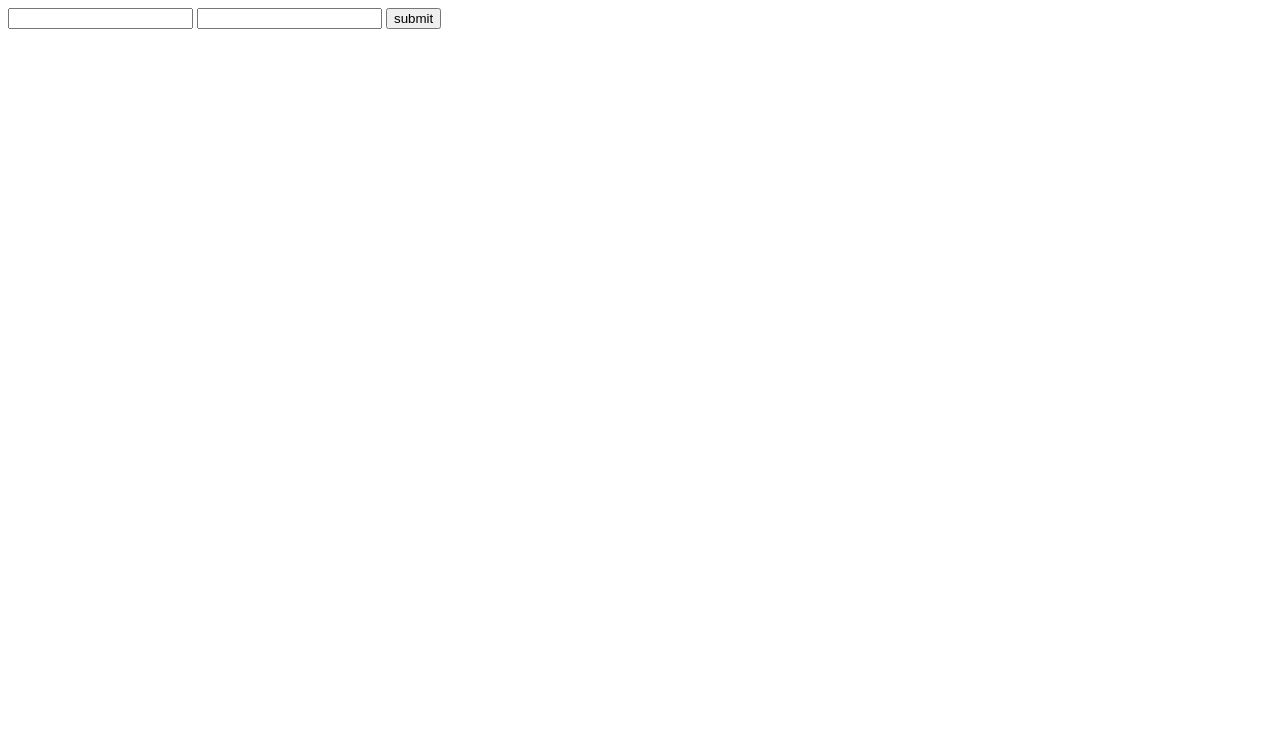
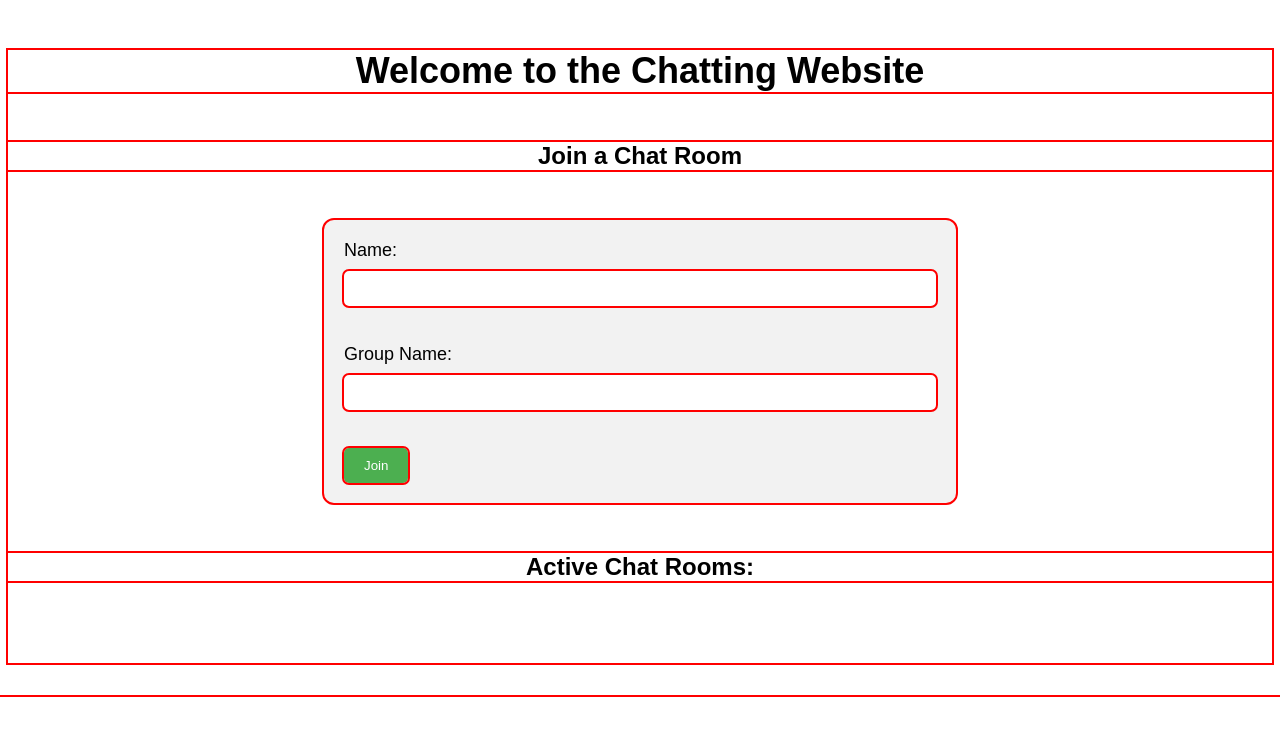
Before and after one commit to Merwin-Rebello/SocketChat, a Django app: page / in a window 1280 px wide. Before the commit the part shown is almost empty. Shown: the top 736 px of the page. Run offline with Django 4.2, Linux system fonts and the light colour scheme; data that the repository does not hold is empty.

Commit message:
final changes

```diff
--- a/miniproject/chat/views.py
+++ b/miniproject/chat/views.py
@@ -1,4 +1,5 @@
 from django.shortcuts import render,redirect
+from .models import helper
 
 # Create your views here.
 def room(req,name,room):
@@ -9,4 +10,6 @@ def home(req):
         name=req.POST['name']
         room=req.POST['room']
         return redirect(f'{name}/{room}')
-    return render(req,"home.html")
+    obj = helper.objects.values('group_name').distinct()
+    print(obj)
+    return render(req,"home.html",{"rooms":obj})
--- /dev/null
+++ b/miniproject/static/script/home.js
@@ -0,0 +1,14 @@
+// Get the list items
+var listItems = document.querySelectorAll('li');
+
+// Loop through the list items
+for (var i = 0; i < listItems.length; i++) {
+  // Add a click event listener to each list item
+  listItems[i].addEventListener('click', function() {
+    // Get the text content of the clicked list item
+    var group = this.textContent;
+
+    // Set the text content to the group-name input value
+    document.getElementById('group-name').value = group;
+  });
+}
--- a/miniproject/static/script/room.js
+++ b/miniproject/static/script/room.js
@@ -19,6 +19,7 @@ let url = `ws://${window.location.host}/ws/socket-server${window.location.pathna
 const chatsocket = new WebSocket(url)
 
 chatsocket.onmessage = e => {
+    user = window.location.pathname.split('/')[1]
     let data = JSON.parse(e.data)
     if (data.inRoom) {
         let string = data.inRoom.replaceAll('\'', '\"')
@@ -47,7 +48,7 @@ chatsocket.onmessage = e => {
     else {
         info(data)
     }
-    console.log(data);
+    messageDisplay.scrollTop=messageDisplay.scrollHeight
 }
 
 form.addEventListener('submit', e => {
--- /dev/null
+++ b/miniproject/static/styles/home.css
@@ -0,0 +1,76 @@
+/* Set default styles */
+* {
+    box-sizing: border-box;
+    font-family: Arial, sans-serif;
+    outline : 2px solid red;
+  }
+
+  /* Style page header */
+  h1 {
+    font-size: 36px;
+    margin-top: 50px;
+    text-align: center;
+  }
+
+  /* Style form */
+  form {
+    width: 50%;
+    margin: 50px auto;
+    background-color: #f2f2f2;
+    border-radius: 10px;
+    padding: 20px;
+  }
+
+  label {
+    font-size: 18px;
+    display: block;
+    margin-bottom: 10px;
+    outline : none;
+  }
+
+  input[type="text"] {
+    width: 100%;
+    padding: 10px;
+    margin-bottom: 20px;
+    border: none;
+    border-radius: 5px;
+  }
+
+  input[type="submit"] {
+    background-color: #4CAF50;
+    color: white;
+    padding: 10px 20px;
+    border: none;
+    border-radius: 5px;
+    cursor: pointer;
+  }
+
+  input[type="submit"]:hover {
+    background-color: #3e8e41;
+  }
+
+  /* Style active rooms list */
+  h2 {
+    font-size: 24px;
+    margin: 50px auto;
+    text-align: center;
+  }
+
+  ul {
+    list-style-type: none;
+    width: 50%;
+    margin: 2em auto;
+    padding: 0;
+    outline : none;
+    padding-bottom:2em;
+  }
+
+  li {
+    font-size: 18px;
+    margin-bottom: 10px;
+    padding: 10px;
+    background-color: #f2f2f2;
+    border-radius: 5px;
+    text-align:center;
+    cursor: pointer;
+  }
--- a/miniproject/template/home.html
+++ b/miniproject/template/home.html
@@ -1,3 +1,4 @@
+{% load static %}
 <!DOCTYPE html>
 <html lang="en">
 <head>
@@ -5,13 +6,31 @@
     <meta http-equiv="X-UA-Compatible" content="IE=edge">
     <meta name="viewport" content="width=device-width, initial-scale=1.0">
     <title>Home</title>
+    <link rel="stylesheet" href="{% static 'styles/home.css' %}">
 </head>
 <body>
-    <form action="" method="post" >
+    <!-- <form action="" method="post" >
         {% csrf_token %}
         <input type="text" name="room">
         <input type="text" name="name">
         <input type="submit" value="submit">
-    </form>
+    </form> -->
+    <h1>Welcome to the Chatting Website</h1>
+	<h2>Join a Chat Room</h2>
+	<form action="" method="post">
+        {% csrf_token %}
+		<label for="name">Name:</label>
+		<input type="text" id="name" name="name"><br><br>
+		<label for="group-name">Group Name:</label>
+		<input type="text" id="group-name" name="room"><br><br>
+		<input type="submit" value="Join">
+	</form>
+	<h2>Active Chat Rooms:</h2>
+	<ul>
+        {% for room in rooms %}
+		<li>{{room.group_name}}</li>
+        {% endfor %}
+	</ul>
+    <script src="{% static 'script/home.js' %}"></script>
 </body>
 </html>
```
